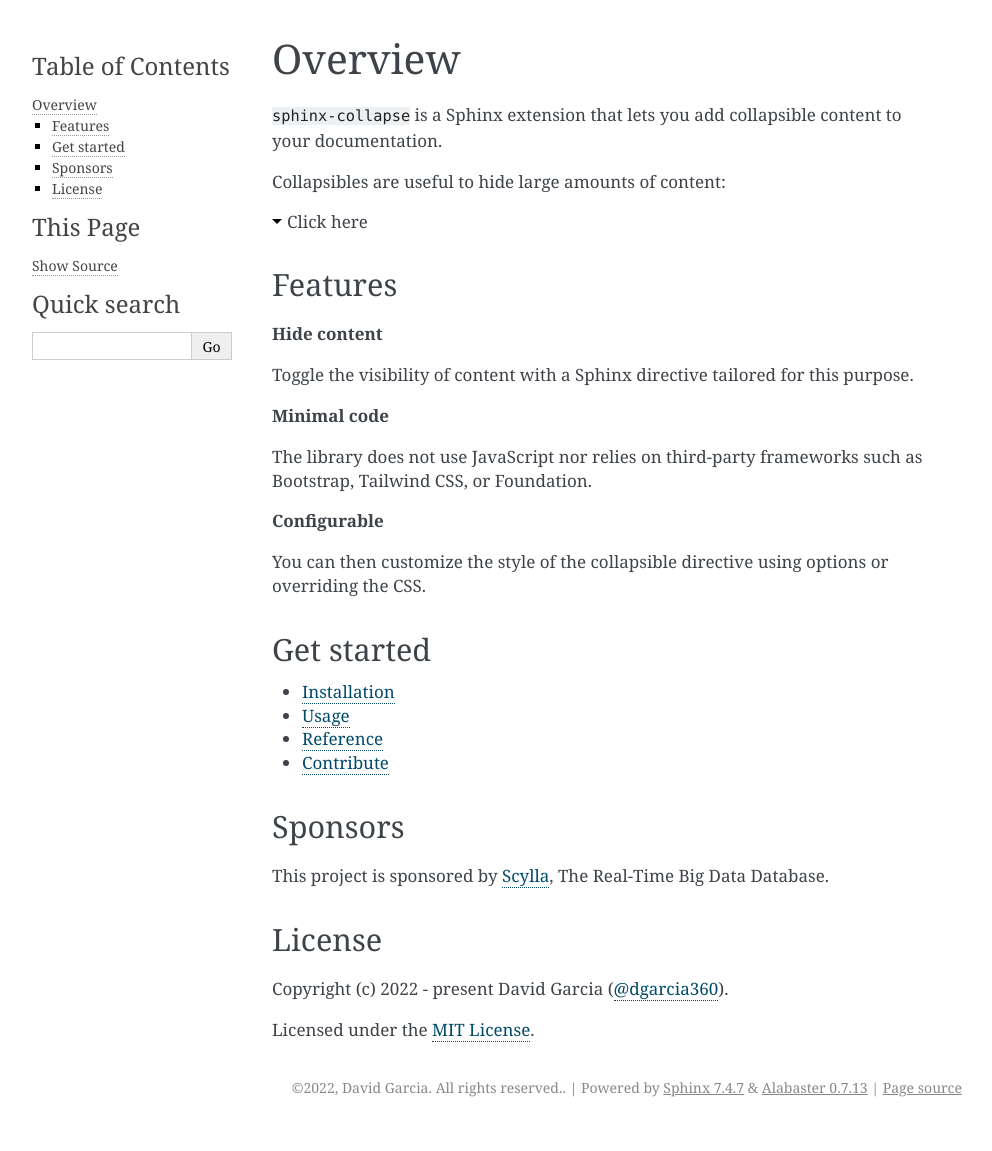
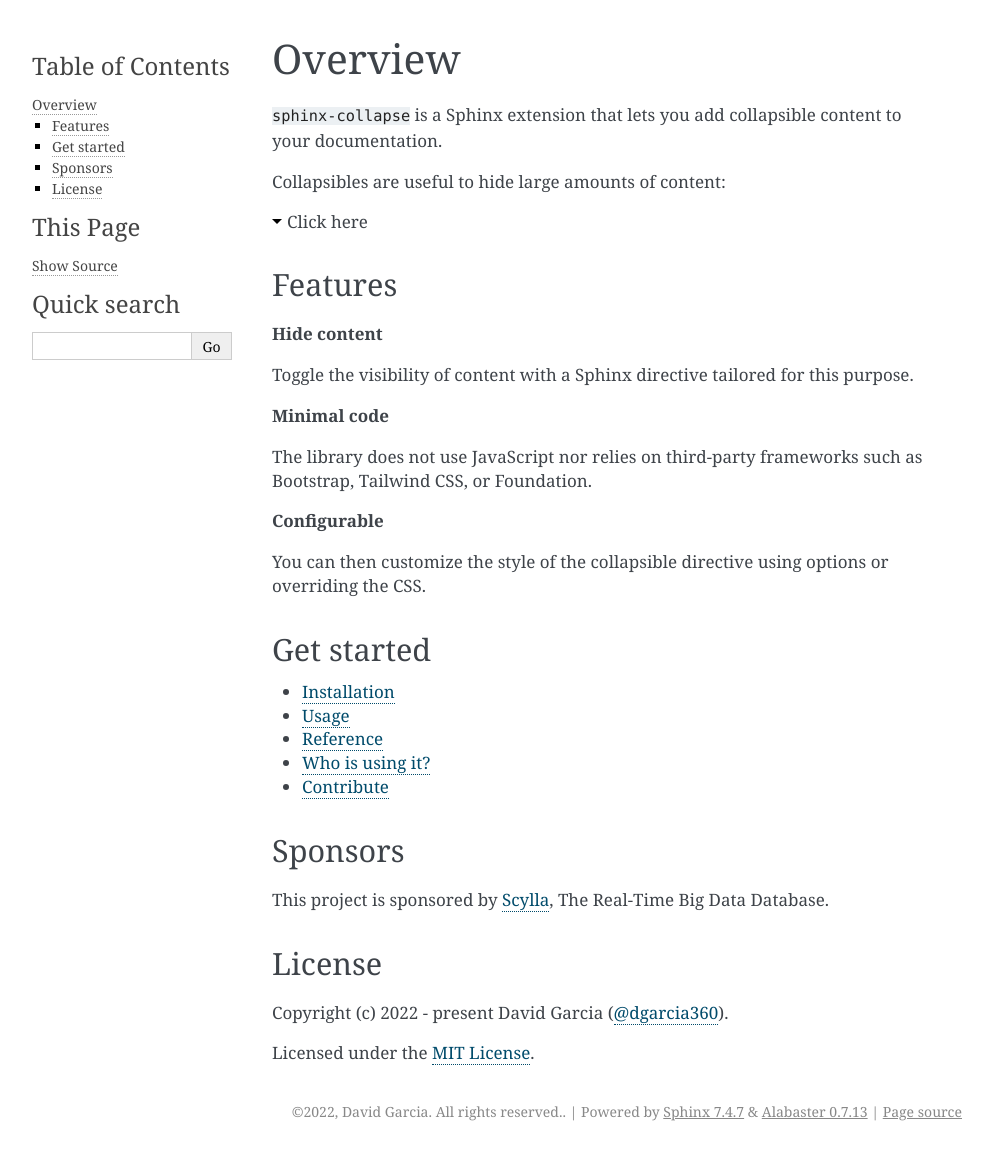
Before and after one commit to dgarcia360/sphinx-collapse, a Sphinx documentation site: the page built from docs/source/index.rst, in a window 1280 px wide. Shown: the whole page, without its empty margins (148-1140 px from the left). Built offline with Sphinx 7.4.7, drawn with Linux system fonts in a browser that asks for light colours; before the commit the page ends 1127 px from its top, so only the background shows below that.

Commit message:
Add who-is-using-it.rst

```diff
--- a/docs/source/index.rst
+++ b/docs/source/index.rst
@@ -33,6 +33,7 @@ Get started
    installation
    usage
    reference
+   who-is-using-it
    contribute
 
 Sponsors
--- /dev/null
+++ b/docs/source/who-is-using-it.rst
@@ -0,0 +1,5 @@
+Who is using it?
+================
+
+ScyllaDB:
+    https://sphinx-theme.scylladb.com/stable/examples/collapse.html
```
